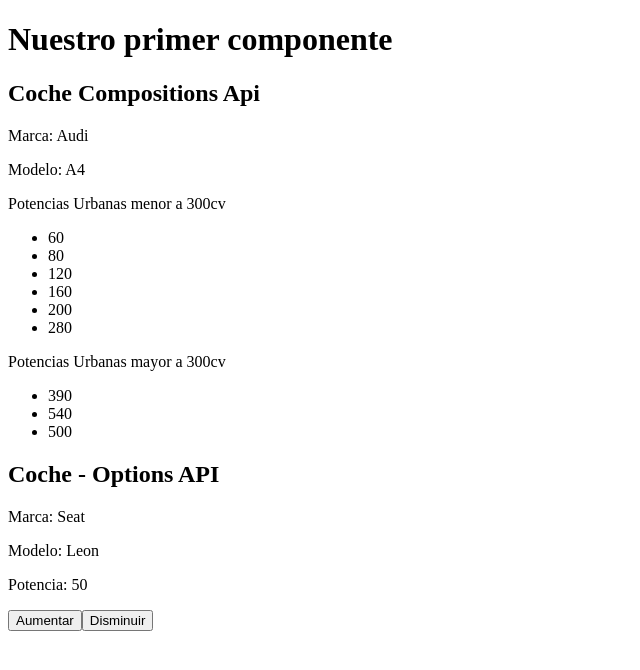
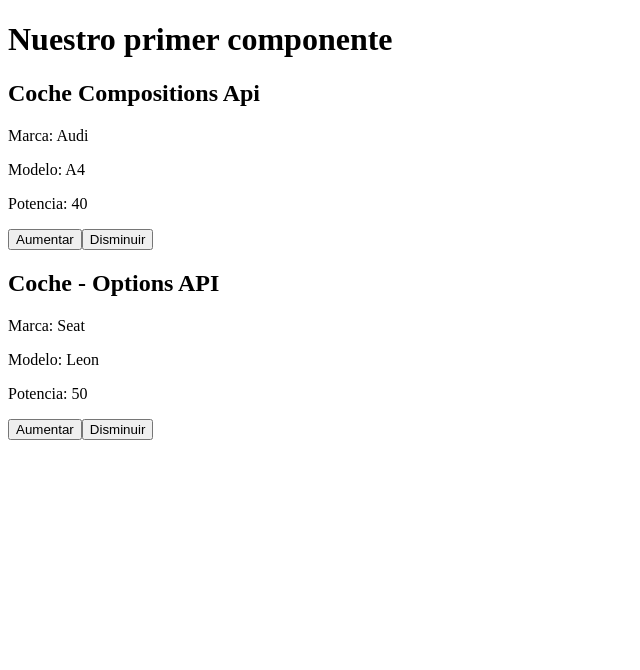
Before and after one commit to NievesTames/my-new-spa, a Vue app: page / in a window 1280 px wide. Shown: the top 670 px of the page, without its empty margins (0-640 px from the left). Built offline with nearby package versions, Linux system fonts and the light colour scheme.

Commit message:
binding (reflejar valores)

```diff
--- a/src/components/CarComposition.vue
+++ b/src/components/CarComposition.vue
@@ -2,73 +2,32 @@
   <h2>Coche Compositions Api</h2>
   <p>Marca: {{ brand }}</p>
   <p>Modelo: {{ model }}</p>
-  <p>Potencias Urbanas menor a 300cv</p>
-  <ul>
-    <!-- <li v-for="(power, index) in powers" :key="index">
-      <template v-if="power < 300">
-        {{ power }}
-      </template>
-    </li> -->
-    <template v-for="(power, index) in powers" :key="index">
-        <li v-if="power < 300">{{ power }}</li>
-    </template>
-  </ul>
-
-  <p>Potencias Urbanas mayor a 300cv</p>
-  <ul>
-    <template v-for="(power, index) in powers" :key="index">
-        <li v-if="power > 300">{{ power }}</li>
-    </template>
-  </ul>
-  </template>
-  <!-- <p>Color: {{ color[1] }}</p>
-  <p>
-      Color:
-      <span v-for="(color, index) in colors" :Key="index">
-          {{ index }} : {{ color }} -
-      </span> -->
-  <!-- </p>
-  <ul>
-      <li v-for="(color, index) in colors" :Key="index">
-          {{ index }} : {{ color }}
-      </li>
-  </ul>
-  <p>Precio: {{ price }}</p>
-  <p>Potencia: {{ power}}CV</p>
- {{ mensaje.title }} - {{ mensaje.text }}
-</template>  -->
+  <p>Potencia: {{ power }}</p>
+  <button @click="upPower">Aumentar</button>
+  <button @click="downPower(300)">Disminuir</button>
+</template>
 
 <script>
 export default {
-  /*/*  data(){
-        return {
-            brand: "Audi",
-            model: "A4",
-            color: ["Negro", "Verde", "Azul"],
-            price: 35000,
-            power:180,
-            mensaje: {
-                title: "Hola mundo",
-                text: "Adios",
-            }
-        }; */
   setup() {
     const brand = "Audi";
     const model = "A4";
-    /*         const colors = ["Azul", "Morado", "Marrón", "Amarillo"];
-        const price = 450000; */
-    const powers = [60, 80, 120, 160, 200, 280, 300, 390, 540, 500];
-    /*         const mensaje = {
-            title: "Estoy bien",
-            text: "Por fin con Vue", */
+    const power = "40";
+
+    const upPower = () => {
+      console.log("Aumentar potencia...");
+    };
+
+    const downPower = (newPower) => {
+      console.log("Disminuir potencia..." + newPower);
+    }
 
     return {
       brand,
       model,
-      /*         colors,
-        price, */
-      powers,
-      /*  mensaje, */
+      power,
+      upPower,
+      downPower,
     };
   },
 };
--- a/src/components/CarOptions.vue
+++ b/src/components/CarOptions.vue
@@ -4,7 +4,7 @@
   <p>Modelo: {{ model }}</p>
   <p>Potencia: {{ power }}</p>
 
-  <button @click="upPower">Aumentar</button>
+  <button @click="upPower(10)">Aumentar</button>
   <button @click="downPower">Disminuir</button>
 </template>
 
@@ -18,11 +18,14 @@
     };
   },
   methods: {
-    upPower() {
-      console.log("Aumentando Potencia");
+    upPower(newPower) {
+      /* console.log("Aumentando Potencia"); */
+      /* this.power = this.power + 1; */
+      this.power = this.power + newPower;
     },
     downPower() {
-      console.log("Bajando Potencia");
+      /* console.log("Bajando Potencia"); */
+      this.power --;
     },
   },
 };
```
